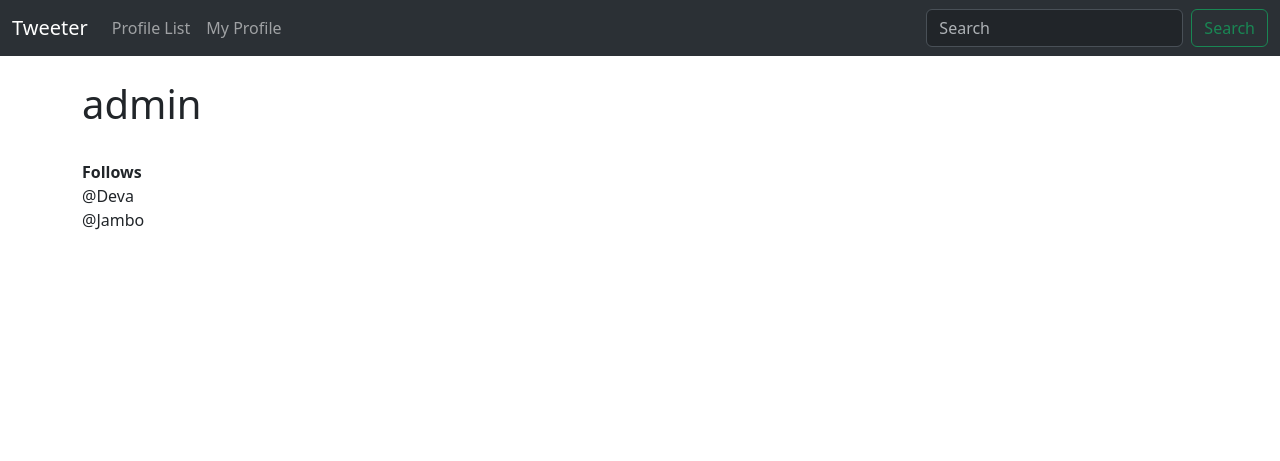
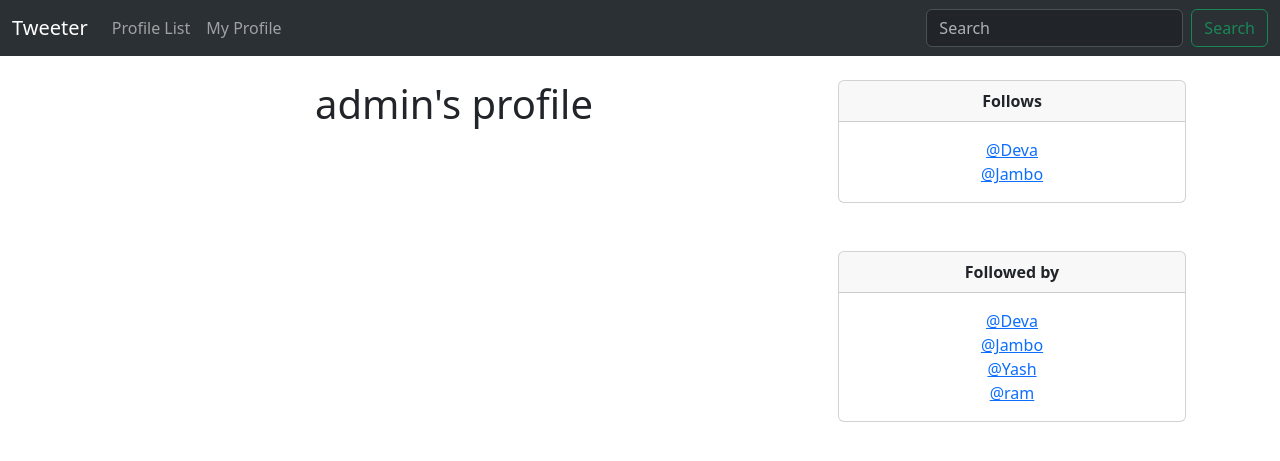
Before and after one commit to Devanand2501/social-app, a Django app: page /profile/1 in a window 1280 px wide. Shown: the top 461 px of the page. Run offline with Django 5.2, Linux system fonts and the light colour scheme; a user stored in the database is signed in; data comes from the database, SQL or seed files in the repository; both versions use the stored data as it was after the commit.

Commit message:
Added follows and followed by card

```diff
--- a/social/templates/profile.html
+++ b/social/templates/profile.html
@@ -3,12 +3,43 @@
 {% block container %}
 <div>
     {% if my_profile %}
-    <h1>{{my_profile.user.username}}</h1><br>
+    <div class="container text-center">
+        <div class="row">
+            <div class="col-8">
+                <h1>{{my_profile.user.username}}'s profile</h1>
+            </div>
+                <div class="col-4">
+                    <div class="card">
+                        <div class="card-header">
+                          <strong>Follows</strong>
+                        </div>
+                        <div class="card-body">
+                          <p class="card-text">
+                          {% for i  in my_profile.follows.all  %}
+                          <a href="{% url 'profile' i.user.id %}"> @{{i}}</a>
+                          <br>
+                          {% endfor %}
+                        </p>
+                        </div>
+                      </div>
+                    <br><br>
+                    <div class="card">
+                        <div class="card-header">
+                          <strong>Followed by</strong><br>
+                        </div>
+                        <div class="card-body">
+                          <p class="card-text">
+                            {% for i  in my_profile.followed_by.all  %}
+                    <a href="{% url 'profile' i.user.id %}"> @{{i}}</a>
+                    <br>
+                    {% endfor %}
+                          </p>
+                        </div>
+                      </div>
 
-    <strong>Follows</strong><br>
-    {% for i  in my_profile.follows.all  %}
-    @{{i}} <br>
-    {% endfor %}
+                    </div>
+                </div>
+            </div>
     {% endif %}
 </div>
 {% endblock container %}
--- a/social/templates/profile_list.html
+++ b/social/templates/profile_list.html
@@ -14,8 +14,7 @@
           <div class="col-md-8">
             <div class="card-body">
               <h5 class="card-title">{{i.user.username}}</h5>
-              <p> @{{i.user.username | lower}}</p>
-              <p class="card-text">This is a wider card with supporting text below as a natural lead-in to additional content. This content is a little bit longer.</p>
+              <p><a href="{% url 'profile' i.user.id%}">@{{i.user.username | lower}}</a> </p>
               <p class="card-text"><small class="text-body-secondary">{{i.date_modified}}</small></p>
             </div>
           </div>
```
Also changed, not shown: social/db.sqlite3.
